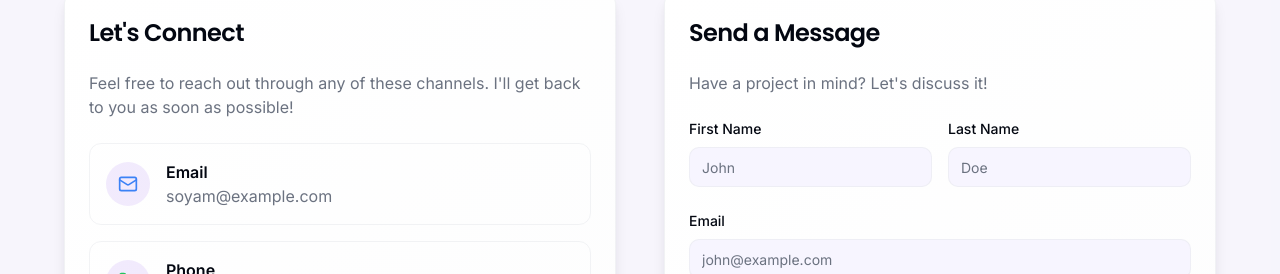
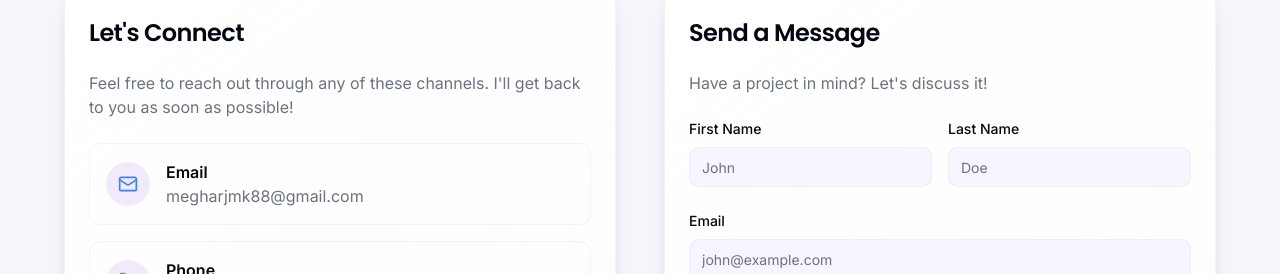
Before and after one commit to SoyamKayasth/Portfolio_website, a React (Vite) app: page / in a window 1280 px wide. Shown: the part 5253-5527 px from the top of the page. Built offline with nearby package versions, Linux system fonts and the light colour scheme.

Commit message:
Add contact email
Add "megharjmk88@gmail.com" to the contact section.

```diff
--- a/src/components/Contact.tsx
+++ b/src/components/Contact.tsx
@@ -9,8 +9,8 @@ const Contact = () => {
     {
       icon: Mail,
       title: 'Email',
-      value: 'soyam@example.com',
-      link: 'mailto:soyam@example.com',
+      value: 'megharjmk88@gmail.com',
+      link: 'mailto:megharjmk88@gmail.com',
       color: 'text-blue-500'
     },
     {
```
